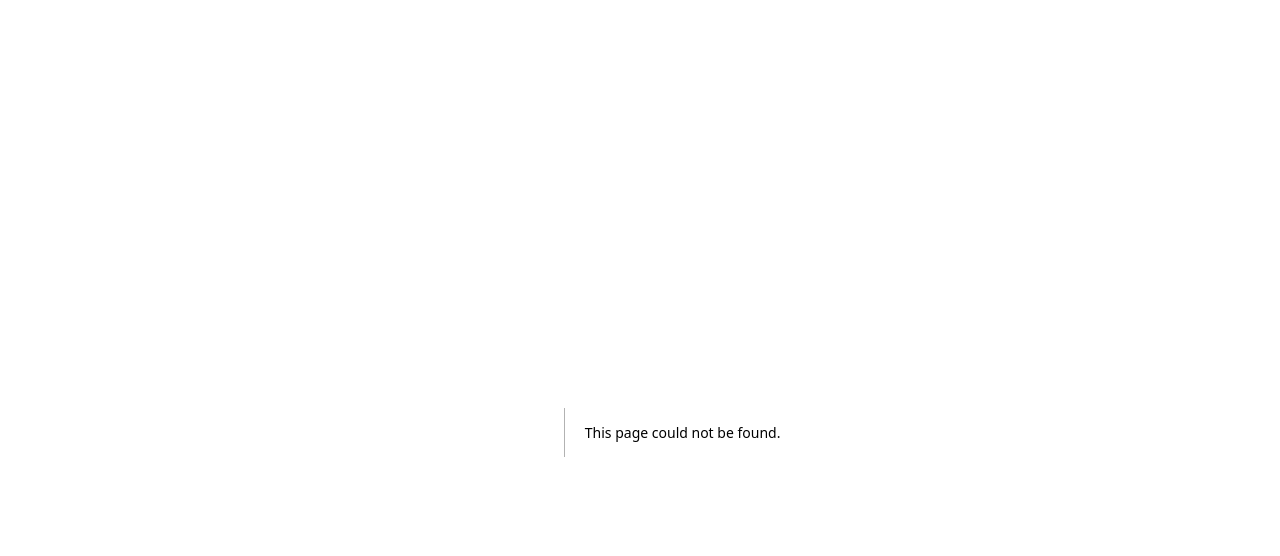
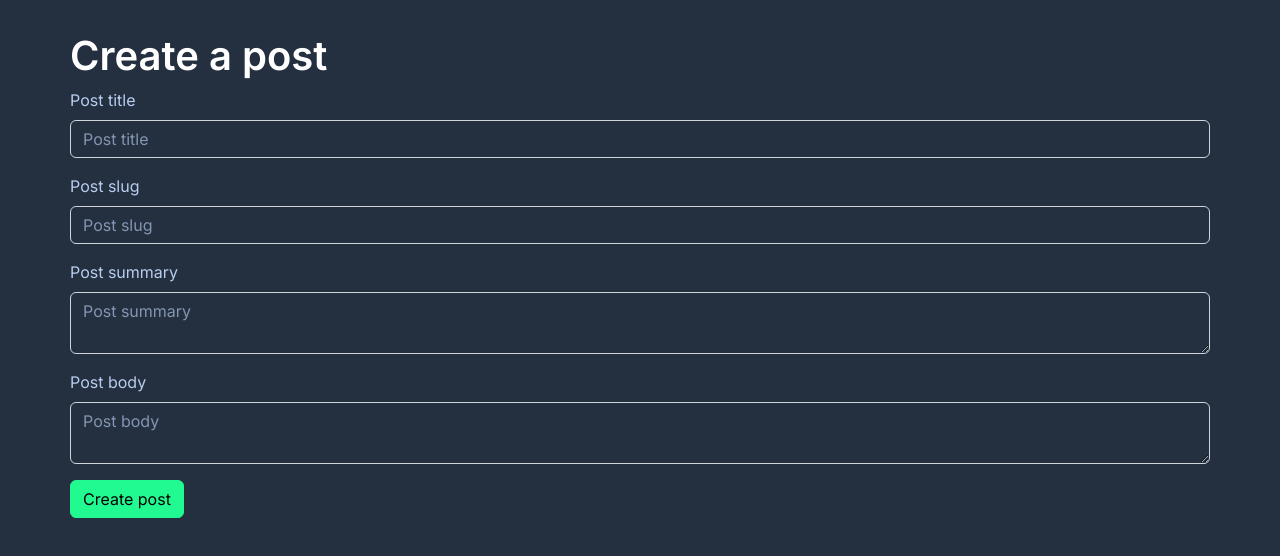
Before and after one commit to mm-varnamo/try-catch-finally, a Next.js app in the folder frontend/: page /blog/new-post in a window 1280 px wide. Before the commit this address had no page. Shown: the top 556 px of the page. Built offline with nearby package versions, Linux system fonts and the light colour scheme; no server answers.

Commit message:
feat(blog): add create blog post page with API integration

```diff
--- /dev/null
+++ b/frontend/src/pages/blog/new-post.tsx
@@ -0,0 +1,62 @@
+import { Button, Form } from 'react-bootstrap';
+import { useForm } from 'react-hook-form';
+import * as BlogApi from '@/network/api/blog';
+
+interface CreatePostFormData {
+	slug: string;
+	title: string;
+	summary: string;
+	body: string;
+}
+
+const CreateBlogPostPage = () => {
+	const { register, handleSubmit } = useForm<CreatePostFormData>();
+
+	const onSubmitHandler = async (input: CreatePostFormData) => {
+		try {
+			await BlogApi.createBlogPost(input);
+			alert('Post created successfully');
+		} catch (error) {
+			console.error(error);
+			alert(error);
+		}
+	};
+
+	return (
+		<div>
+			<h1>Create a post</h1>
+			<Form onSubmit={handleSubmit(onSubmitHandler)}>
+				<Form.Group className='mb-3' controlId='title-input'>
+					<Form.Label>Post title</Form.Label>
+					<Form.Control {...register('title')} placeholder='Post title' />
+				</Form.Group>
+
+				<Form.Group className='mb-3' controlId='slug-input'>
+					<Form.Label>Post slug</Form.Label>
+					<Form.Control {...register('slug')} placeholder='Post slug' />
+				</Form.Group>
+
+				<Form.Group className='mb-3' controlId='summary-input'>
+					<Form.Label>Post summary</Form.Label>
+					<Form.Control
+						{...register('summary')}
+						placeholder='Post summary'
+						as='textarea'
+					/>
+				</Form.Group>
+
+				<Form.Group className='mb-3' controlId='body-input'>
+					<Form.Label>Post body</Form.Label>
+					<Form.Control
+						{...register('body')}
+						placeholder='Post body'
+						as='textarea'
+					/>
+				</Form.Group>
+				<Button type='submit'>Create post</Button>
+			</Form>
+		</div>
+	);
+};
+
+export default CreateBlogPostPage;
```
Also changed, not shown: frontend/src/pages/blog/index.tsx (renamed from frontend/src/pages/blog.tsx).
